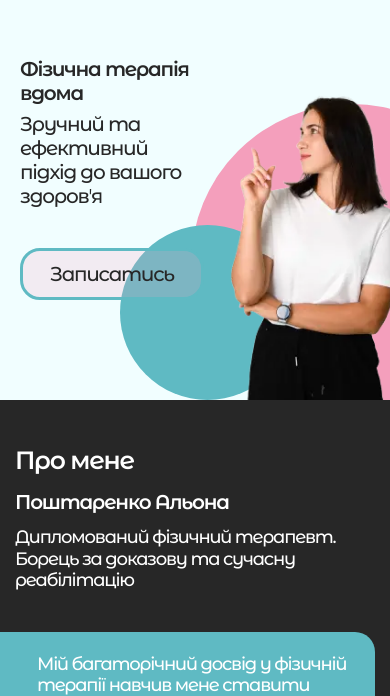
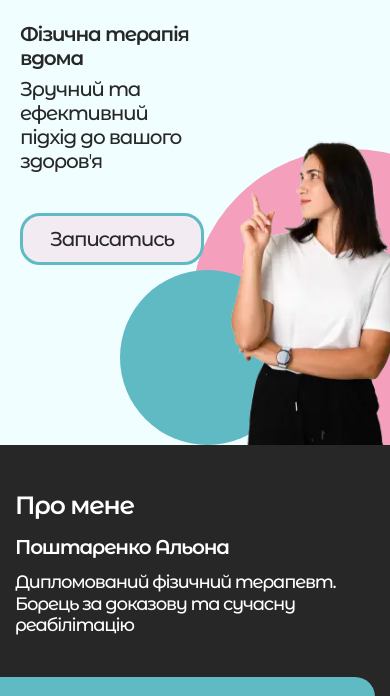
Before and after one commit to Dima-Sd/pt_alona, a website: page app/index.html in a window 390 px wide. Shown: the part 76-772 px from the top of the page. Drawn offline with Linux system fonts and the light colour scheme.

Commit message:
added changes

```diff
--- a/app/scss/global/_header.scss
+++ b/app/scss/global/_header.scss
@@ -404,7 +404,7 @@
 @media (max-width: 480px) {
     .header {
         &__inner {
-            padding: 50px 0 100px;
+            padding: 15px 0 180px;
         }
 
         &__container {
```
Also changed, not shown: app/css/style.min.css.
